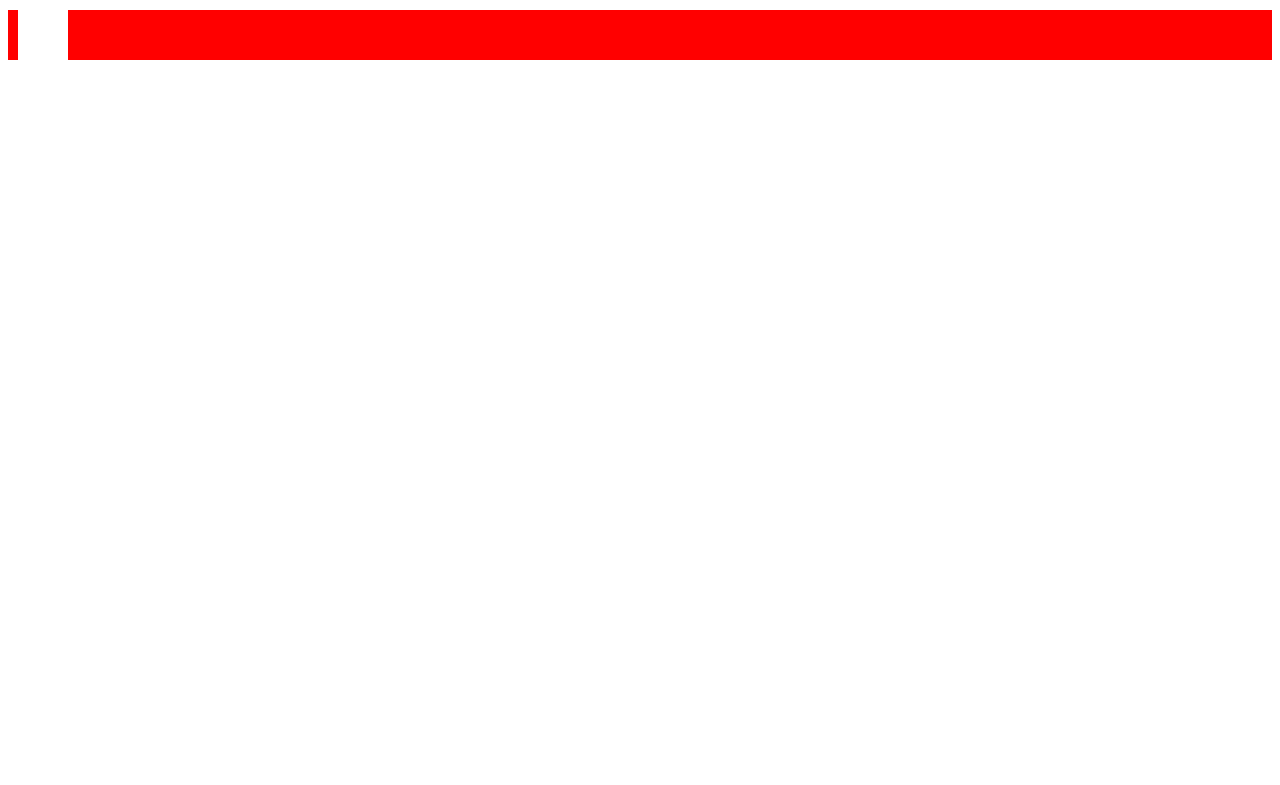
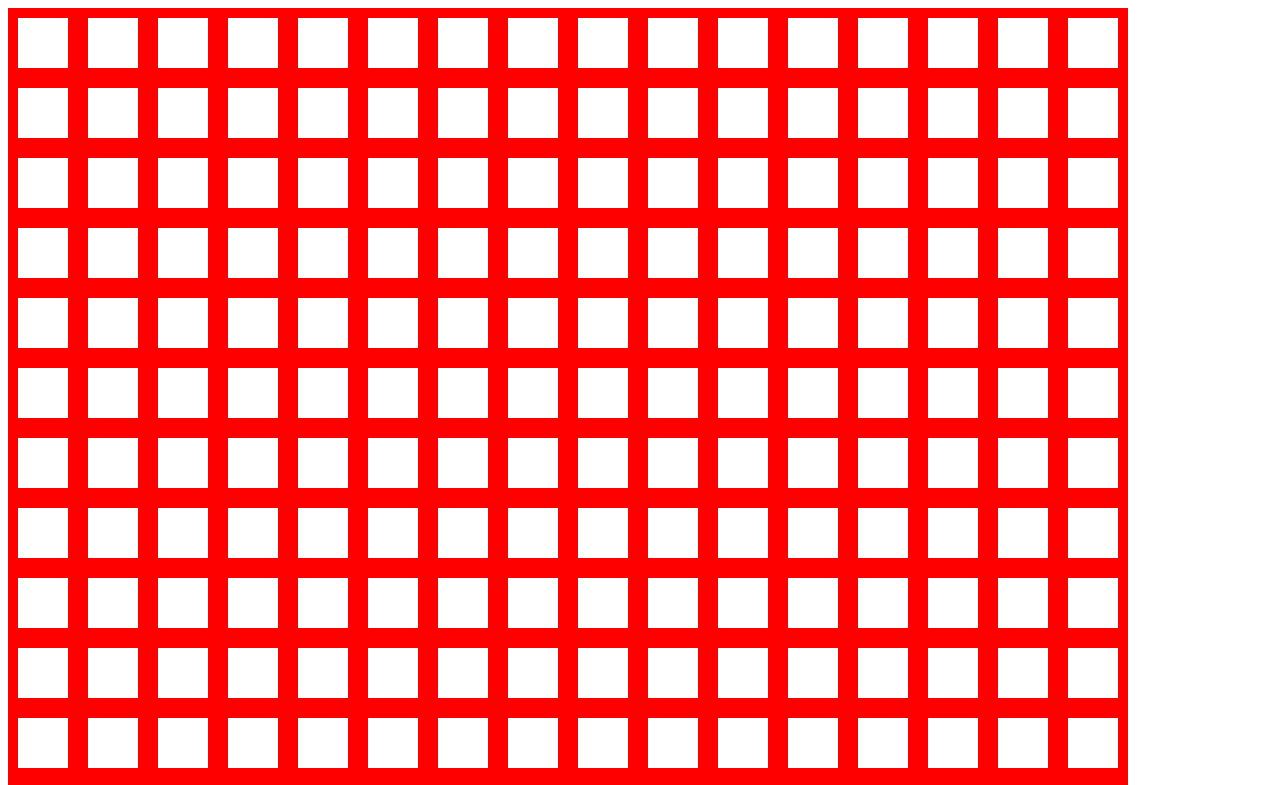
Before and after one commit to ATeerioja/etch-a-sketch, a plain HTML site: page index.html in a window 1280 px wide. Shown: the top 785 px of the page. Drawn offline with Linux system fonts and the light colour scheme.

Commit message:
Grid of Divs

```diff
--- a/scripts.js
+++ b/scripts.js
@@ -1,8 +1,8 @@
 
 const canvas = document.querySelector(".canvas");
 
-
-const block = document.createElement("div");
-block.setAttribute("class", "block");
-
-canvas.appendChild(block);
+for(var i = 0; i < 256; i++){
+  const block = document.createElement("div");
+  block.setAttribute("class", "block");
+  canvas.appendChild(block);
+}
--- a/styles.css
+++ b/styles.css
@@ -1,5 +1,9 @@
 .canvas {
   background-color: red;
+  display: flex;
+  justify-content: center;
+  width: 1120px;
+  flex-wrap: wrap;
 }
 
 .block {
```
